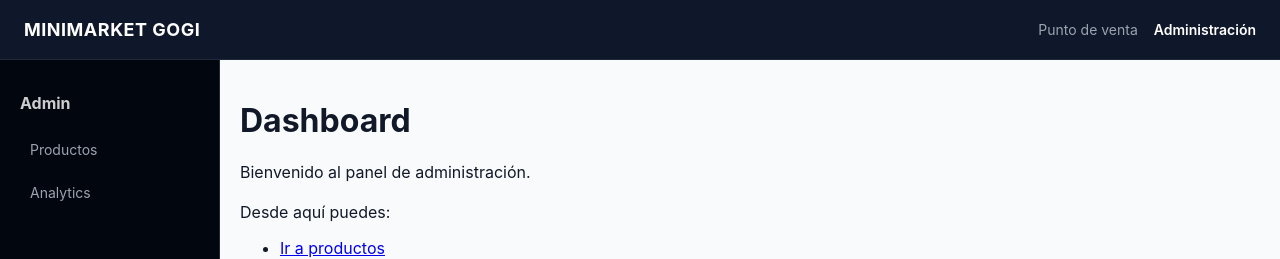
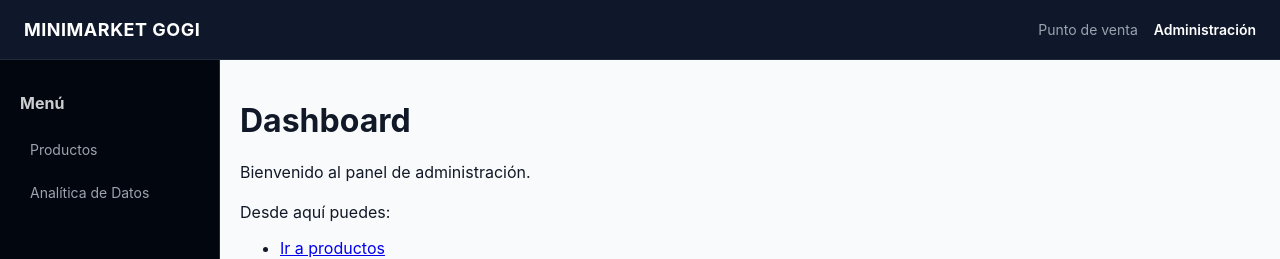
Before and after one commit to JorgeOteiza/minimarket-pos, a React (Vite) app in the folder frontend/: page /dashboard in a window 1280 px wide. Shown: the top 259 px of the page. Built offline with nearby package versions, Linux system fonts and the light colour scheme.

Commit message:
ajuste de nombres a menús principales

```diff
--- a/frontend/src/components/DashboardLayout.tsx
+++ b/frontend/src/components/DashboardLayout.tsx
@@ -9,7 +9,7 @@ export const DashboardLayout = () => {
     <div className="dashboard-layout">
       {/* SIDEBAR */}
       <aside className="sidebar">
-        <h2 className="sidebar-title">Admin</h2>
+        <h2 className="sidebar-title">Menú</h2>
 
         <nav className="sidebar-nav">
           <Link
@@ -23,7 +23,7 @@ export const DashboardLayout = () => {
             to="/dashboard/analytics"
             className={isActive("/dashboard/analytics") ? "active" : ""}
           >
-            Analytics
+            Analítica de Datos
           </Link>
         </nav>
       </aside>
```
